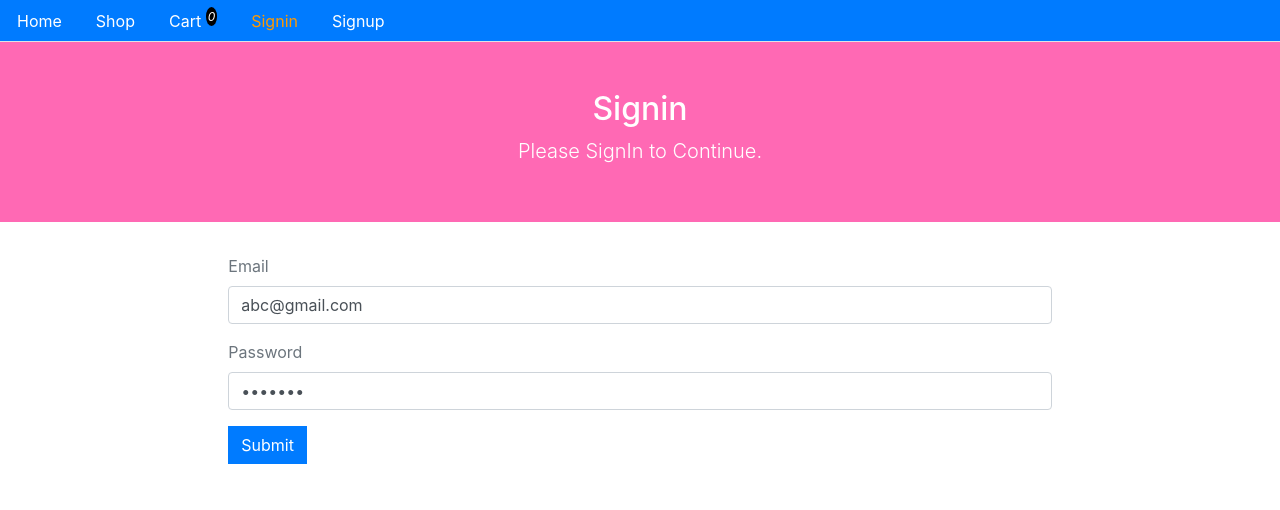
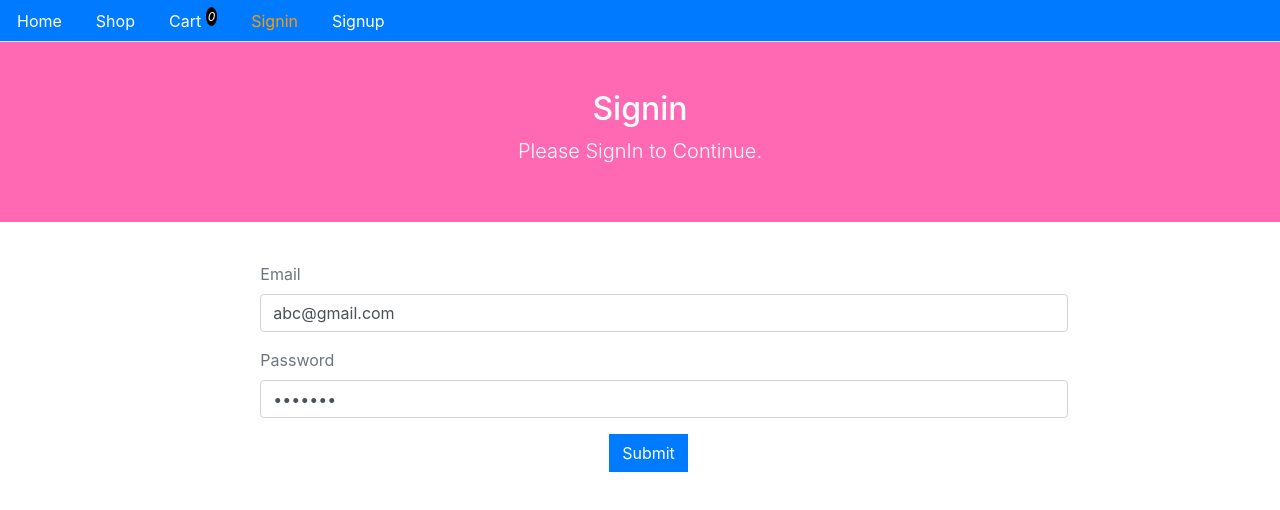
Before and after one commit to ARSH7863/Ecommerce-Front, a React (Create React App) app: page /signin in a window 1280 px wide. Shown: the top 510 px of the page. Built offline with nearby package versions, Linux system fonts and the light colour scheme.

Commit message:
Signout Frontend Changes

```diff
--- a/src/core/Shop.js
+++ b/src/core/Shop.js
@@ -100,7 +100,7 @@ const Shop = () => {
   return (
     <Layout
       title="Shop Page"
-      descripton="Search & Find Books of your Choice."
+      descripton="Search & Find Products of your Choice."
       className="container-fluid"
     >
       <div className="row">
--- a/src/user/Signin.js
+++ b/src/user/Signin.js
@@ -38,6 +38,8 @@ const Signin = () => {
   };
 
   const signInForm = () => (
+    <div className="row p-2">
+      <div className="col-sm-12 ml-4">
         <form>
           <div className="form-group">
             <label className="text-muted">Email</label>
@@ -58,10 +60,18 @@ const Signin = () => {
               value={password}
             />
           </div>
+          <div className="row">
+            <div className="col-5"></div>
+            <div className="col-5">
               <button onClick={clickSubmit} className="btn btn-primary">
                 Submit
               </button>
+            </div>
+            <div className="col-2"></div>
+          </div>
         </form>
+      </div>
+    </div>
   );
 
   const showError = () => (
--- a/src/user/Signup.js
+++ b/src/user/Signup.js
@@ -39,8 +39,8 @@ const Signup = () => {
   };
 
   const signUpForm = () => (
-    <div className="row p-5">
-      <div className="col-sm-12">
+    <div className="row p-2">
+      <div className="col-sm-12 ml-4">
         <form>
           <div className="form-group">
             <label className="text-muted">Name</label>
```
Lines whose indentation alone changed are shown as unchanged.
